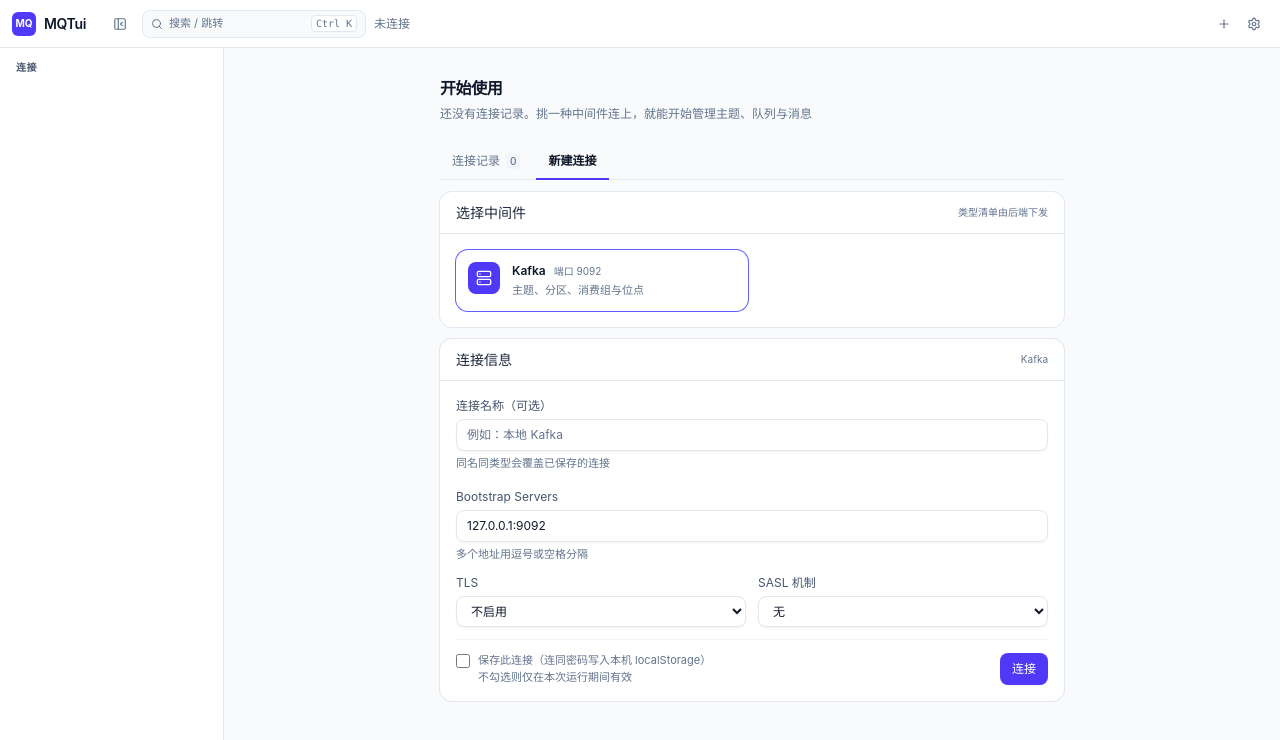
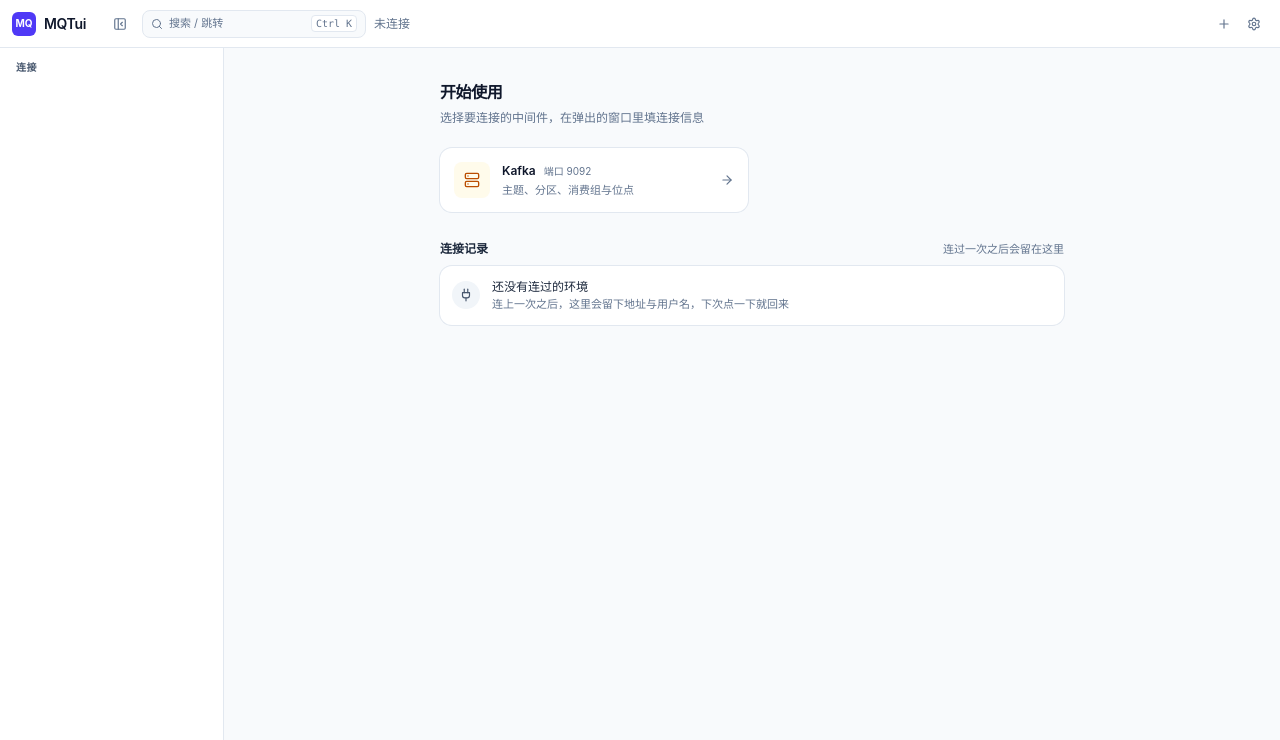
Before and after one commit to chihqiang/MQTui, a React (Vite) app: page / in a window 1280 px wide. Shown: the top 740 px of the page. Built offline with nearby package versions, Linux system fonts and the light colour scheme.

Commit message:
feat: 重构连接页为卡片选型与弹窗表单，并完善重连编辑流程

```diff
--- a/src/pages/connection/connect-page.tsx
+++ b/src/pages/connection/connect-page.tsx
@@ -1,8 +1,8 @@
 import { useCallback, useEffect, useMemo, useState } from "react";
-import { useSearchParams } from "react-router";
+import { useNavigate, useSearchParams } from "react-router";
 import { ArrowRight, Plug, Server, Trash2 } from "lucide-react";
 
-import { Button, Card, CardBody, CardHeader, Field, Input } from "@/components/ui";
+import { Button, Card, Field, Input, Modal } from "@/components/ui";
 import { useOpenConnection } from "@/hooks/use-connections";
 import { usePluginKinds } from "@/hooks/use-plugin-kinds";
 import { cn } from "@/lib/cn";
@@ -20,91 +20,97 @@ import { ConnectionFormKafka } from "./forms/kafka-form";
 import { ConnectionFormRabbitMq } from "./forms/rabbitmq-form";
 
 /**
- * 首页：连接记录 + 新建连接。
+ * 首页：选一种中间件，弹窗里填连接信息。
  *
- * 形态参考主流桌面管理面板，而不是「一张空表单摆在页面正中」：
+ * 形态上刻意**不**做「连接记录 / 新建连接」两个页签：
  *
- * - **连过的环境**一行一台，地址与用户名都写在行上，点「重连」直接接回去，
- *   不经过表单、不用重填任何字段；
- * - **新建连接**先选中间件类型（点卡片），再填该类型的参数。
+ * - 页签把「选类型」和「填参数」摊在同一屏，选 Kafka 之后表单就等在旁边，
+ *   用户得先看懂这一页有几块内容，才知道从哪开始；
+ * - 而选中间件本质上只有两三个选项，是一次选择、不是一段状态。
  *
- * 这样第一次打开的人和每天都打开的人看到的是同一个入口，只是默认落在不同的页签上。
+ * 现在版面只回答一个问题：连哪种？点卡片 → 弹窗 → 填完就连。
+ * 连过的环境仍然留在同一页下方，但它是「历史」，不再和新建抢视觉重量。
  */
 
-/** 每种中间件一句人话 + 管理端口提示。文案属于界面，不进后端清单。 */
+/** 每种中间件一句人话 + 默认端口。文案属于界面，不进后端清单。 */
 const KIND_HINT: Record<BrokerKind, { summary: string; port: string }> = {
   kafka: { summary: "主题、分区、消费组与位点", port: "9092" },
   rabbitMq: { summary: "队列、交换机、绑定与消息处置", port: "15672（管理 API）" },
 };
 
-type TabKey = "saved" | "new";
+/** 弹窗当前要连的目标；`saved` 非空表示从连接记录里打开的（带原名与预填配置）。 */
+type Target = {
+  kind: BrokerKind;
+  saved?: SavedConnection;
+  /** 从「重连/补口令」进来时直接开弹窗，里面已填好那一条。 */
+  name: string;
+};
 
 export function ConnectPage() {
   const { data: plugins } = usePluginKinds();
-  const [kind, setKind] = useState<BrokerKind>("kafka");
-  const [name, setName] = useState("");
+  const navigate = useNavigate();
+  const [searchParams, setSearchParams] = useSearchParams();
+
+  const [target, setTarget] = useState<Target | null>(null);
   const [save, setSave] = useState(false);
   // 已保存列表是 localStorage 而非服务端数据，用一次读取 + 手动刷新保持简单。
   const [saved, setSaved] = useState<SavedConnection[]>(() => listSavedConnections());
-  // 「填入表单」要预填的那一条。null 表示当前表单是从草稿起来的。
-  const [prefill, setPrefill] = useState<SavedConnection | null>(null);
   const openConnection = useOpenConnection();
-  const [searchParams, setSearchParams] = useSearchParams();
-
-  /*
-   * 有记录时默认落在「连接记录」：那才是回来这里想干的事。
-   * 惰性初始化而不是 effect 里切 —— 先渲染成表单再切过去会闪一下。
-   */
-  const [tab, setTab] = useState<TabKey>(() =>
-    listSavedConnections().length > 0 ? "saved" : "new",
-  );
-
-  const submit = (config: ConnectionConfig) => {
-    openConnection.mutate(
-      { name: name || defaultName(config), config, save },
-      {
-        onSuccess: () => {
-          // 连上了就说明配置有效，草稿没用了，清掉免得下次残留半成品。
-          clearDraft(config.kind);
-          setPrefill(null);
-          setSaved(listSavedConnections());
-        },
-      },
-    );
-  };
-
-  /** 记录行上的「重连」：直接连，不打开表单。 */
-  const reconnect = useCallback(
-    (entry: SavedConnection) => {
-      setKind(entry.config.kind);
-      setName(entry.name);
-      openConnection.mutate({ name: entry.name, config: entry.config });
-    },
-    [openConnection],
-  );
 
   /**
-   * 正在连的那一条。
+   * 正在连的那一条记录。
    *
    * `openConnection` 是全局一个 mutation，把 `isPending` 直接传给每一行，
-   * 点击时全部十条记录一起转圈 —— 看不出到底在连哪台。这里记住被点的那条。
+   * 点击时全部记录一起转圈 —— 看不出到底在连哪台。这里记住被点的那条。
    */
   const [pendingId, setPendingId] = useState<string | null>(null);
   useEffect(() => {
     if (!openConnection.isPending) setPendingId(null);
   }, [openConnection.isPending]);
 
+  const closeDialog = useCallback(() => {
+    if (openConnection.isPending) return;
+    setTarget(null);
+  }, [openConnection.isPending]);
+
+  const submit = (config: ConnectionConfig) => {
+    const name = target?.name || defaultName(config);
+    openConnection.mutate(
+      { name, config, save },
+      {
+        onSuccess: (summary) => {
+          // 连上了就说明配置有效，草稿没用了，清掉免得下次残留半成品。
+          clearDraft(config.kind);
+          setSave(false);
+          setTarget(null);
+          setSaved(listSavedConnections());
+          // 弹窗开着连上之后自动落进工作区：用户填完信息是为了看数据，
+          // 不是为了回到这页看到一句「已连接」。
+          navigate(`/connections/${summary.id}`);
+        },
+      },
+    );
+  };
+
+  /** 记录行上的「重连」：直接连，不弹窗、不用重填。 */
+  const reconnect = useCallback(
+    (entry: SavedConnection) => {
+      setPendingId(entry.id);
+      openConnection.mutate(
+        { name: entry.name, config: entry.config },
+        { onSuccess: (summary) => navigate(`/connections/${summary.id}`) },
+      );
+    },
+    [navigate, openConnection],
+  );
+
   /**
-   * 记录行上的「填入表单」：缺密码、想改端口时走这条路。
+   * 记录行上的「编辑连接」：缺密码、想改端口时走这条路。
    *
-   * 必须真把配置摊进表单 —— 以前只切了页签，表单还停在上一次的草稿上，
-   * 点了和没点一样，用户只能自己重打一遍地址。
+   * 弹窗里带着那一条的原名与原配置 —— 同名同类型会覆盖保存，所以改完直接落回同一条记录。
    */
-  const fillForm = useCallback((entry: SavedConnection) => {
-    setKind(entry.config.kind);
-    setName(entry.name);
-    setPrefill(entry);
-    setTab("new");
+  const editSaved = useCallback((entry: SavedConnection) => {
+    setTarget({ kind: entry.config.kind, saved: entry, name: entry.name });
   }, []);
 
   const removeSaved = useCallback((entry: SavedConnection) => {
@@ -118,8 +124,11 @@ export function ConnectPage() {
   useEffect(() => {
     if (!pendingResume) return;
     setSearchParams({}, { replace: true });
-    openConnection.mutate({ name: pendingResume.name, config: pendingResume.config });
-  }, [pendingResume, openConnection, setSearchParams]);
+    openConnection.mutate(
+      { name: pendingResume.name, config: pendingResume.config },
+      { onSuccess: (summary) => navigate(`/connections/${summary.id}`) },
+    );
+  }, [pendingResume, openConnection, setSearchParams, navigate]);
 
   const pluginList = useMemo(
     () => plugins ?? [{ kind: "kafka" as BrokerKind, displayName: "Kafka", capabilities: [] }],
@@ -128,36 +137,35 @@ export function ConnectPage() {
 
   return (
     <div className="h-full overflow-auto">
-      {/* 表单页用 2xl 而不是 3xl：浅色主题下 768px 宽的空表单会让「名字」和「地址」
-          隔着半个屏幕，眼睛要在两行之间来回跑。 */}
-      <div className="mx-auto w-full max-w-2xl px-6 py-7">
+      <div className="mx-auto w-full max-w-2xl px-6 py-8">
         <h1 className="text-(length:--text-app-display) font-semibold tracking-tight text-slate-900">
           开始使用
         </h1>
         <p className="mt-1 text-(length:--text-app-body) leading-relaxed text-slate-500">
-          {saved.length > 0
-            ? `连过的 ${saved.length} 个环境都还在，点「重连」直接接回来，不用重填地址`
-            : "还没有连接记录。挑一种中间件连上，就能开始管理主题、队列与消息"}
+          选择要连接的中间件，在弹出的窗口里填连接信息
         </p>
 
-        {/* 页签：一条细下划线，选中项用主色描边 —— 比两个大按钮轻，也比下拉省一次点击。 */}
-        <div
-          role="tablist"
-          aria-label="连接入口"
-          className="mt-5 mb-3 flex items-center gap-1 border-b border-slate-200"
-        >
-          <TabButton
-            active={tab === "saved"}
-            label="连接记录"
-            count={saved.length}
-            onClick={() => setTab("saved")}
+        <div className="mt-5 grid gap-2 sm:grid-cols-2">
+          {pluginList.map((plugin) => (
+            <KindCard
+              key={plugin.kind}
+              kind={plugin.kind}
+              displayName={plugin.displayName}
+              onPick={() => setTarget({ kind: plugin.kind, name: "" })}
             />
-          <TabButton active={tab === "new"} label="新建连接" onClick={() => setTab("new")} />
+          ))}
         </div>
 
-        {tab === "saved" ? (
-          saved.length === 0 ? (
-            <EmptySaved onCreate={() => setTab("new")} />
+        <div className="mt-7">
+          <div className="mb-2 flex items-baseline justify-between gap-2">
+            <h2 className="text-(length:--text-app-body) font-semibold text-slate-800">连接记录</h2>
+            <span className="text-(length:--text-app-meta) text-meta">
+              {saved.length > 0 ? "点「重连」直接接回去" : "连过一次之后会留在这里"}
+            </span>
+          </div>
+
+          {saved.length === 0 ? (
+            <EmptySaved />
           ) : (
             <ul className="flex flex-col gap-2">
               {saved.map((entry) => (
@@ -165,140 +173,126 @@ export function ConnectPage() {
                   <SavedRow
                     entry={entry}
                     busy={pendingId === entry.id}
-                    onReconnect={() => {
-                      setPendingId(entry.id);
-                      reconnect(entry);
-                    }}
-                    onFill={() => fillForm(entry)}
+                    onReconnect={() => reconnect(entry)}
+                    onEdit={() => editSaved(entry)}
                     onRemove={() => removeSaved(entry)}
                   />
                 </li>
               ))}
             </ul>
-          )
-        ) : (
-          <div className="flex flex-col gap-3">
-            <Card>
-              <CardHeader
-                title="选择中间件"
-                extra={
-                  <span className="text-(length:--text-app-micro) text-meta">
-                    类型清单由后端下发
-                  </span>
+          )}
+        </div>
+      </div>
+
+      {/* 弹窗按 key 重建：换一条记录 / 换一种中间件时表单状态必须整套换掉，
+          否则会看到上一条的地址留在输入框里。 */}
+      {target ? (
+        <ConnectDialog
+          key={`${target.kind}:${target.saved?.id ?? "new"}`}
+          target={target}
+          submitting={openConnection.isPending}
+          save={save}
+          onSaveChange={setSave}
+          onSubmit={submit}
+          onClose={closeDialog}
+        />
+      ) : null}
+    </div>
+  );
 }
-              />
-              <CardBody className="grid gap-2 sm:grid-cols-2">
-                {pluginList.map((plugin) => (
-                  <KindCard
-                    key={plugin.kind}
-                    kind={plugin.kind}
-                    displayName={plugin.displayName}
-                    active={plugin.kind === kind}
-                    onPick={() => setKind(plugin.kind)}
-                  />
-                ))}
-              </CardBody>
-            </Card>
 
-            <Card>
-              <CardHeader
-                title="连接信息"
-                extra={
-                  <span className="text-(length:--text-app-micro) text-meta">
-                    {BROKER_LABEL[kind]}
-                  </span>
+/**
+ * 填连接信息的弹窗。
+ *
+ * 抽出来是为了 `key` 能重建它 —— 表单的初值来自草稿或已保存记录，
+ * 只在挂载时读一次。
+ */
+function ConnectDialog({
+  target,
+  submitting,
+  save,
+  onSaveChange,
+  onSubmit,
+  onClose,
+}: {
+  target: Target;
+  submitting: boolean;
+  save: boolean;
+  onSaveChange: (next: boolean) => void;
+  onSubmit: (config: ConnectionConfig) => void;
+  onClose: () => void;
+}) {
+  const [name, setName] = useState(target.name);
+  const hint = KIND_HINT[target.kind];
+  const editing = Boolean(target.saved);
+
+  return (
+    <Modal
+      open
+      size="sm"
+      title={`连接 ${BROKER_LABEL[target.kind]}`}
+      onClose={onClose}
+      footer={
+        <>
+          <Button variant="ghost" onClick={onClose} disabled={submitting}>
+            取消
+          </Button>
+          {/* 表单本体在滚动区里，提交按钮放在页脚才不会随字段增减跑掉。
+              靠 form 属性把页脚按钮接回弹窗里的 <form>。 */}
+          <Button type="submit" form={FORM_ID} loading={submitting}>
+            连接
+          </Button>
+        </>
       }
-              />
-              <CardBody className="flex flex-col gap-4">
+    >
+      <div className="flex flex-col gap-4">
+        <p className="text-(length:--text-app-meta) leading-relaxed text-meta">
+          {hint.summary}
+          {editing ? " · 改完保存会覆盖同名同类型的记录" : ""}
+        </p>
+
         <Field label="连接名称（可选）" hint="同名同类型会覆盖已保存的连接">
           <Input
             value={name}
             onChange={(event) => setName(event.currentTarget.value)}
-                    placeholder={kind === "kafka" ? "例如：本地 Kafka" : "例如：本地 RabbitMQ"}
+            placeholder={target.kind === "kafka" ? "例如：本地 Kafka" : "例如：本地 RabbitMQ"}
+            autoFocus
           />
         </Field>
 
-                {kind === "kafka" ? (
+        {target.kind === "kafka" ? (
           <ConnectionFormKafka
-                    submitting={openConnection.isPending}
-                    onSubmit={submit}
+            formId={FORM_ID}
+            onSubmit={onSubmit}
             save={save}
-                    onSaveChange={setSave}
-                    initialConfig={
-                      prefill?.config.kind === "kafka" ? prefill.config : null
-                    }
+            onSaveChange={onSaveChange}
+            initialConfig={target.saved?.config.kind === "kafka" ? target.saved.config : null}
           />
         ) : (
           <ConnectionFormRabbitMq
-                    submitting={openConnection.isPending}
-                    onSubmit={submit}
+            formId={FORM_ID}
+            onSubmit={onSubmit}
             save={save}
-                    onSaveChange={setSave}
-                    initialConfig={
-                      prefill?.config.kind === "rabbitMq" ? prefill.config : null
-                    }
+            onSaveChange={onSaveChange}
+            initialConfig={target.saved?.config.kind === "rabbitMq" ? target.saved.config : null}
           />
         )}
-              </CardBody>
-            </Card>
       </div>
-        )}
-      </div>
-    </div>
+    </Modal>
   );
 }
 
-function TabButton({
-  active,
-  label,
-  count,
-  onClick,
-}: {
-  active: boolean;
-  label: string;
-  count?: number;
-  onClick: () => void;
-}) {
-  return (
-    <button
-      type="button"
-      role="tab"
-      aria-selected={active}
-      onClick={onClick}
-      className={cn(
-        // 选中项靠 2px 主色下划线 + 深一档的字重说话，不再叠半透明底：
-        // 一段 24px 高的淡靛蓝方块比线更抢眼，而它表达的只是「当前页签」。
-        "-mb-px border-b-2 px-3 py-2 text-(length:--text-app-body) transition-colors",
-        active
-          ? "border-indigo-600 font-semibold text-slate-900"
-          : "border-transparent font-medium text-slate-500 hover:text-slate-800",
-      )}
-    >
-      {label}
-      {count !== undefined ? (
-        <span
-          className={cn(
-            "ml-1.5 rounded px-1 py-0.5 text-(length:--text-app-micro)",
-            active ? "bg-indigo-50 text-indigo-600" : "bg-slate-100 text-slate-500",
-          )}
-        >
-          {count}
-        </span>
-      ) : null}
-    </button>
-  );
-}
+/** 弹窗里表单的 id：页脚按钮靠它提交滚动区里的表单。 */
+const FORM_ID = "connect-form";
 
-/** 一张中间件卡片：整张可点，选中态用主色描边而不是换底色。 */
+/** 一张中间件卡片：整张可点，点下去就开弹窗。 */
 function KindCard({
   kind,
   displayName,
-  active,
   onPick,
 }: {
   kind: BrokerKind;
   displayName: string;
-  active: boolean;
   onPick: () => void;
 }) {
   const hint = KIND_HINT[kind] ?? { summary: "", port: "" };
@@ -307,35 +301,32 @@ function KindCard({
       type="button"
       data-kind={kind}
       onClick={onPick}
-      aria-pressed={active}
       className={cn(
-        "group flex items-start gap-3 rounded-xl p-3 text-left transition-colors",
-        // 选中用「实线主色描边 + 白底 + 主色图标块」，未选中用中性描边。
-        // 选中态不再半透明铺底：浅色主题里那层 60% 的靛蓝落在白卡上会发灰。
-        active
-          ? "bg-white ring-1 ring-indigo-500"
-          : "bg-white ring-1 ring-slate-200 hover:ring-slate-300",
+        "group flex items-center gap-3 rounded-xl bg-white p-3.5 text-left transition-colors",
+        "ring-1 ring-slate-200 hover:ring-indigo-300",
       )}
     >
       <span
         className={cn(
-          "flex size-8 shrink-0 items-center justify-center rounded-lg",
-          active ? "bg-indigo-600 text-white" : "bg-slate-100 text-slate-500",
+          "flex size-9 shrink-0 items-center justify-center rounded-lg",
+          kind === "kafka" ? "bg-amber-50 text-broker-kafka" : "bg-violet-50 text-broker-rabbitmq",
         )}
       >
         <Server className="size-4" />
       </span>
       <span className="min-w-0 flex-1">
         <span className="flex items-baseline gap-2">
-          <span className="text-(length:--text-app-body) font-semibold text-slate-900">{displayName}</span>
-          <span className="text-(length:--text-app-micro) text-meta">
-            端口 {hint.port}
+          <span className="text-(length:--text-app-body) font-semibold text-slate-900">
+            {displayName}
           </span>
+          <span className="text-(length:--text-app-micro) text-meta">端口 {hint.port}</span>
         </span>
-        <span className="mt-0.5 block text-(length:--text-app-meta) leading-relaxed text-slate-500">
+        <span className="mt-0.5 block truncate text-(length:--text-app-meta) text-meta">
           {hint.summary}
         </span>
       </span>
+      {/* 箭头只在悬停时上色：两张大白卡常驻一个主色按钮，会把「选一个」变成「点按钮」。 */}
+      <ArrowRight className="size-3.5 shrink-0 text-meta transition-colors group-hover:text-indigo-600" />
     </button>
   );
 }
@@ -345,13 +336,13 @@ function SavedRow({
   entry,
   busy,
   onReconnect,
-  onFill,
+  onEdit,
   onRemove,
 }: {
   entry: SavedConnection;
   busy: boolean;
   onReconnect: () => void;
-  onFill: () => void;
+  onEdit: () => void;
   onRemove: () => void;
 }) {
   const config = entry.config;
@@ -369,15 +360,13 @@ function SavedRow({
       <span
         className={cn(
           "flex size-7 shrink-0 items-center justify-center rounded-lg",
-          config.kind === "kafka"
-            ? "bg-amber-50 text-broker-kafka"
-            : "bg-violet-50 text-broker-rabbitmq",
+          config.kind === "kafka" ? "bg-amber-50 text-broker-kafka" : "bg-violet-50 text-broker-rabbitmq",
         )}
       >
         <Plug className="size-3.5" />
       </span>
       <div className="min-w-0 flex-1">
-        {/* 第一行：名字 + 类型 + 用户；第二个行：端点。信息分两层，扫读先认名字。 */}
+        {/* 第一行：名字 + 类型 + 用户；第二行：端点。信息分两层，扫读先认名字。 */}
         <p className="flex items-baseline gap-2 truncate text-(length:--text-app-body) font-medium text-slate-900">
           <span className="truncate">{entry.name}</span>
           <span className="shrink-0 text-(length:--text-app-micro) font-normal text-meta">
@@ -398,8 +387,8 @@ function SavedRow({
       </div>
       {/* 一行里只留一个主色按钮：记录列表竖着排十行时，十个实心主色按钮
           会连成一条比内容还显眼的色带。 */}
-      <Button size="sm" variant="ghost" onClick={onFill}>
-        {missingSecret ? "补口令" : "填入表单"}
+      <Button size="sm" variant="ghost" onClick={onEdit}>
+        {missingSecret ? "补口令" : "编辑连接"}
       </Button>
       <Button
         size="sm"
@@ -421,48 +410,41 @@ function SavedRow({
   );
 }
 
-function EmptySaved({ onCreate }: { onCreate: () => void }) {
+function EmptySaved() {
   return (
-    // 空态用 `Empty` 的同一套长相：实心浅灰圆 + 一句标题 + 一句引导 + 一个主动作。
-    // 以前这里是一整块虚线描边的大方框，和「新建连接」页签里的卡片长得不像同一套东西。
-    <div className="flex flex-col items-center gap-3 rounded-xl bg-white px-6 py-12 text-center ring-1 ring-slate-200">
-      <span className="flex size-10 items-center justify-center rounded-full bg-slate-100 text-secondary">
-        <Plug className="size-5" />
+    // 空态是**引导**而不是一块占位：一句标题 + 一句说明即可，
+    // 上面的中间件卡片本来就是下一步能点的东西，这里不再放第二个按钮。
+    <div className="flex items-center gap-3 rounded-xl bg-white px-3 py-3 ring-1 ring-slate-200">
+      <span className="flex size-7 shrink-0 items-center justify-center rounded-full bg-slate-100 text-secondary">
+        <Plug className="size-3.5" />
       </span>
-      <div>
-        <p className="text-(length:--text-app-title) font-medium text-slate-800">还没有连过的环境</p>
-        <p className="mt-1 text-(length:--text-app-meta) text-meta">
+      <div className="min-w-0 flex-1">
+        <p className="text-(length:--text-app-body) font-medium text-slate-800">
+          还没有连过的环境
+        </p>
+        <p className="text-(length:--text-app-meta) text-meta">
           连上一次之后，这里会留下地址与用户名，下次点一下就回来
         </p>
       </div>
-      <Button size="sm" icon={<ArrowRight className="size-3.5" />} onClick={onCreate}>
-        新建连接
-      </Button>
     </div>
   );
 }
 
+/** 没填名字时的默认名。只用中间件名：端点已经单列在记录行第二行，名字里再重复一遍只会让一行读两遍同样的地址。 */
 function defaultName(config: ConnectionConfig): string {
-  return config.kind === "kafka"
-    ? `Kafka ${config.brokers[0] ?? ""}`.trim()
-    : `RabbitMQ ${config.host}:${config.port}`;
+  return config.kind === "kafka" ? "Kafka" : "RabbitMQ";
 }
 
-/** 表单公共的提交区：保存开关 + 提交按钮。 */
+/** 表单公共的提交区：保存开关。提交按钮在弹窗页脚上。 */
 export function SubmitRow({
-  submitting,
-  label,
   save,
   onSaveChange,
 }: {
-  submitting: boolean;
-  label: string;
   save: boolean;
   onSaveChange: (next: boolean) => void;
 }) {
   return (
-    <div className="flex items-center justify-between gap-3 border-t border-slate-100 pt-3">
-      <label className="flex items-start gap-2 text-(length:--text-app-meta) text-slate-500">
+    <label className="flex items-start gap-2 border-t border-slate-100 pt-3 text-(length:--text-app-meta) text-slate-500">
       <input
         type="checkbox"
         className="mt-0.5"
@@ -475,10 +457,6 @@ export function SubmitRow({
         <span className="text-meta">不勾选则仅在本次运行期间有效</span>
       </span>
     </label>
-      <Button type="submit" loading={submitting}>
-        {label}
-      </Button>
-    </div>
   );
 }
 
--- a/src/pages/connection/forms/kafka-form.tsx
+++ b/src/pages/connection/forms/kafka-form.tsx
@@ -7,7 +7,11 @@ import type { ConnectionConfig, SaslMechanism, TlsMode } from "@/types";
 import { FORM_DEFAULTS, SASL_OPTIONS, SubmitRow, TLS_OPTIONS } from "../connect-page";
 
 interface Props {
-  submitting: boolean;
+  /**
+   * 表单的 DOM id。弹窗把提交按钮放在页脚（不随字段增减跑掉），
+   * 靠 `form` 属性接回这里。
+   */
+  formId: string;
   onSubmit: (config: ConnectionConfig) => void;
   save: boolean;
   onSaveChange: (next: boolean) => void;
@@ -36,7 +40,7 @@ function initial(): ConnectionConfig & { kind: "kafka" } {
 
 /** Kafka 连接表单。字段变更即时写入 localStorage 草稿，误关页面不丢输入。 */
 export function ConnectionFormKafka({
-  submitting,
+  formId,
   onSubmit,
   save,
   onSaveChange,
@@ -62,6 +66,7 @@ export function ConnectionFormKafka({
 
   return (
     <form
+      id={formId}
       className="flex flex-col gap-3"
       onSubmit={(event) => {
         event.preventDefault();
@@ -133,12 +138,7 @@ export function ConnectionFormKafka({
         </div>
       ) : null}
 
-      <SubmitRow
-        submitting={submitting}
-        label="连接"
-        save={save}
-        onSaveChange={onSaveChange}
-      />
+      <SubmitRow save={save} onSaveChange={onSaveChange} />
     </form>
   );
 }
```
Also changed, not shown: src/pages/connection/forms/rabbitmq-form.tsx (+5 -3 lines). Lines whose indentation alone changed are shown as unchanged.
